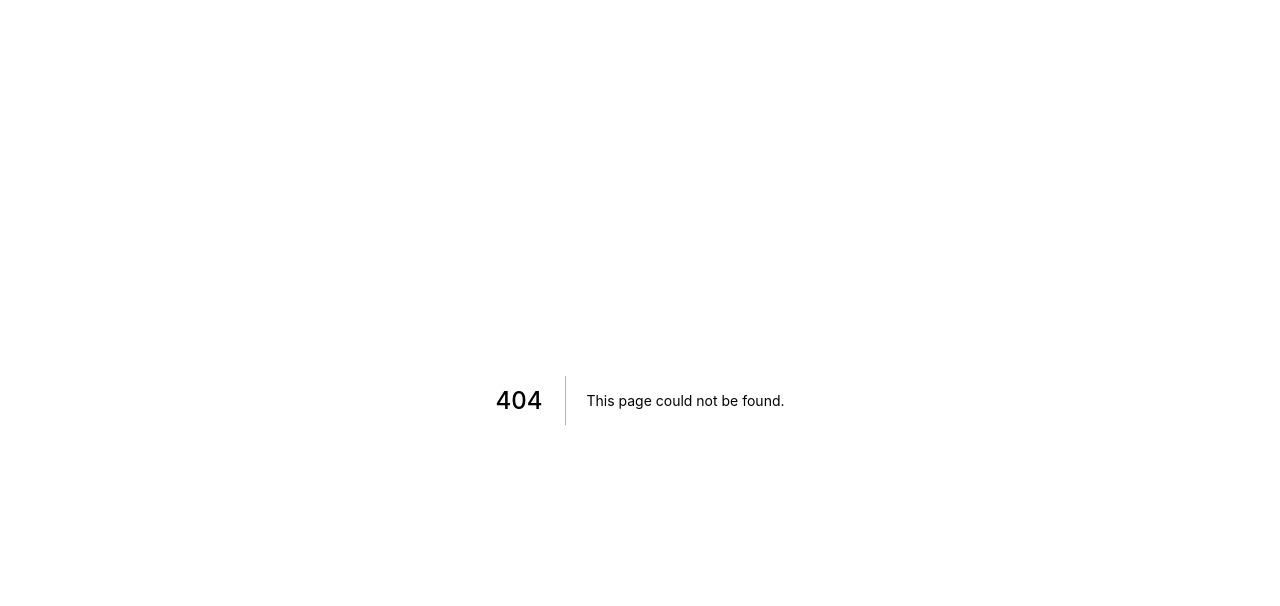
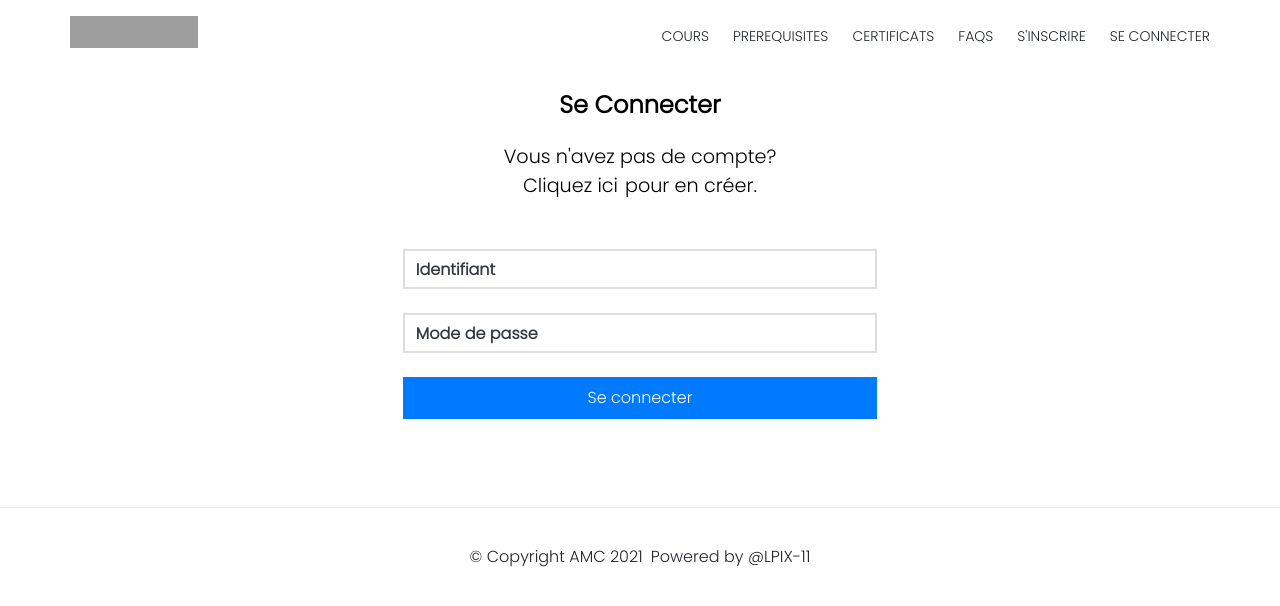
Before and after one commit to LPIX-11/amc, a Next.js app: page /user/login in a window 1280 px wide. Before the commit this address had no page. Shown: the top 606 px of the page. Built offline with nearby package versions, Linux system fonts and the light colour scheme; grey boxes are pictures that could not be loaded.

Commit message:
:seedling: Login Skeleton Implemented

```diff
--- /dev/null
+++ b/components/auth/LoginForm/LoginForm.js
@@ -0,0 +1,30 @@
+import { Form, FormGroup } from 'react-bootstrap';
+import { Flex } from '../../ui/Display/Flex';
+
+import Input from '../../common/input/Input';
+
+const LoginForm = () => {
+  return (
+    <Flex content={'center'} class={'w-100'}>
+      <Form className={'px-3 px-lg-5 w-95 w-lg-50'}>
+        <FormGroup className={'pb-2'}>
+          <Input label={'Identifiant'} />
+        </FormGroup>
+
+        <FormGroup className={'pb-2'}>
+          <Input label={'Mode de passe'} type={'password'} />
+        </FormGroup>
+
+        <FormGroup>
+          <input
+            className={'btn btn-primary w-100 py-2 rounded-0 shadow-on-hover'}
+            type={'submit'}
+            value={'Se connecter'}
+          />
+        </FormGroup>
+      </Form>
+    </Flex>
+  );
+};
+
+export default LoginForm;
--- /dev/null
+++ b/components/common/input/Input.js
@@ -0,0 +1,104 @@
+import { useEffect } from 'react';
+import { FormGroup } from 'react-bootstrap';
+import styles from './Input.module.scss';
+
+const Input = ({
+  autoComplete,
+  label,
+  name,
+  type,
+  required,
+  config,
+  register,
+  disabled,
+  value = '',
+  defaultValue,
+  style,
+  keyUp,
+  id,
+  onChange,
+  onBlur,
+  onFocus,
+}) => {
+  const _makeItFloat = (element) => {
+    element.classList.add(styles.focused);
+    element.tagName.toLowerCase() == styles.textarea
+      ? (() => {
+          element.previousElementSibling.classList.add(styles.floated);
+          element.previousElementSibling.classList.add(styles.textarea);
+        })()
+      : element.previousElementSibling.classList.add(styles.floated);
+  };
+
+  useEffect(() => {
+    document
+      .querySelectorAll(`.${styles['form-input']} .${styles.input}`)
+      .forEach((element) => {
+        if (element.value || element.disabled) {
+          _makeItFloat(element);
+        }
+
+        // Add float when input is focused
+        element.onfocus = (e) => {
+          e.preventDefault();
+          _makeItFloat(e.target);
+        };
+
+        // Remove float when input is unfocused
+        element.onblur = (e) => {
+          e.preventDefault();
+          if (e.target.value === '') {
+            e.target.previousElementSibling.classList.remove(styles.floated);
+            e.target.previousElementSibling.classList.remove(styles.textarea);
+            e.target.classList.remove(styles.focused);
+          }
+        };
+
+        element.value != '' && element.focus();
+
+        if (element.disabled && element.value != '') {
+          element.classList.add(styles.focused);
+          element.previousElementSibling.classList.add(styles.floated);
+        }
+      });
+
+    // Triggering focus on input when label is clicked
+    document
+      .querySelectorAll(`.${styles['form-input']} label`)
+      .forEach((element) => {
+        element.onclick = (e) =>
+          !e.target.parentElement.classList.contains(styles.floated) &&
+          e.target.parentElement.nextElementSibling.focus();
+      });
+
+    return () => {};
+  }, []);
+
+  return (
+    <FormGroup className={`pb-0 mb-0 ${styles['form-input']}`}>
+      <label className={`${styles.label} text-dark`}>
+        <div>{label}</div> {required ? <i> *</i> : null}
+      </label>
+      <input
+        ref={register && register(config)}
+        name={name}
+        // className={`form-control mb-1 ${styles.formControl}`}
+        className={`w-100 ${styles.input}`}
+        type={type}
+        {...(id ? { id: id } : null)}
+        {...(onBlur ? { onBlur: onBlur } : null)}
+        {...(onFocus ? { onFocus: onFocus } : null)}
+        {...(onChange ? { onChange: onChange } : null)}
+        {...(keyUp ? { onKeyUp: keyUp } : null)}
+        {...(autoComplete ? { autoComplete: autoComplete } : null)}
+        {...(value ? { value: value } : null)}
+        {...(defaultValue ? { defaultValue: defaultValue } : null)}
+        {...(style ? { style: style } : null)}
+        // placeholder={placeholder}
+        disabled={disabled}
+      />
+    </FormGroup>
+  );
+};
+
+export default Input;
--- /dev/null
+++ b/components/common/input/Input.module.scss
@@ -0,0 +1,96 @@
+.formSelect {
+  appearance: none;
+  &:focus {
+    outline: none;
+    box-shadow: none;
+    border-color: inherit;
+  }
+}
+
+.form-input {
+  position: relative;
+  width: 100%;
+
+  span {
+    font-size: 14px;
+    color: #cd3c14;
+    display: block;
+    margin-top: 0.625rem;
+  }
+
+  i {
+    position: absolute;
+    top: 1%;
+    right: -0.2rem;
+    left: auto;
+    color: #cd3c14;
+  }
+
+  .label {
+    position: absolute;
+    left: 0.8rem;
+    top: 23%;
+    font-weight: normal;
+    color: #999;
+    transition: 0.4s;
+    font-weight: bold;
+  }
+
+  .input,
+  .textarea,
+  select {
+    -webkit-appearance: none;
+    -moz-appearance: none;
+    appearance: none;
+    border: 2px solid #ddd;
+    // border-radius: 4px;
+    padding: 0.8rem;
+    height: 40px;
+    background-color: transparent;
+    &:focus {
+      outline: none;
+      border-color: #52adf2;
+    }
+    &.focused {
+      border-color: #52adf2;
+    }
+    input:invalid {
+      box-shadow: none;
+    }
+  }
+
+  .label {
+    &.floated {
+      background-color: #fff;
+      padding: 0 0.3rem;
+      font-size: 14px;
+      top: -18%;
+      color: #52adf2;
+      width: auto;
+    }
+    &.textarea {
+      top: -8% !important;
+    }
+    &.error {
+      color: #cd3c14;
+    }
+    &.floated.error {
+      top: -11%;
+    }
+    &.floated.error {
+      top: -11%;
+    }
+    .error:not(.floated) {
+      top: 20%;
+    }
+  }
+
+  .input.error,
+  select.error {
+    border-color: #cd3c14;
+  }
+  > .input {
+    width: 100%;
+    transition: 0.4s;
+  }
+}
--- a/components/ui/skeleton/Header/Header.js
+++ b/components/ui/skeleton/Header/Header.js
@@ -1,35 +1,37 @@
 import { Container } from 'react-bootstrap';
 import Image from 'next/image';
 
-import { css } from '@emotion/react'
+import { css } from '@emotion/react';
+
+import router from 'next/router';
 
 export default function Header() {
   let headerContent = [
     {
       label: 'Cours',
-      anchor: 'courses'
+      anchor: 'courses',
     },
     {
       label: 'Prerequisites',
-      anchor: 'prerequisite'
+      anchor: 'prerequisite',
     },
     {
       label: 'Certificats',
-      anchor: 'certificates'
+      anchor: 'certificates',
     },
     {
       label: 'FAQS',
-      anchor: 'faq'
+      anchor: 'faq',
     },
     {
-      label: 'S\'inscrire',
+      label: "S'inscrire",
       anchor: 'signup',
-      action: () => { }
+      action: () => router.push('/user/register'),
     },
     {
       label: 'Se Connecter',
       anchor: 'signin',
-      action: () => { }
+      action: () => router.push('/user/login'),
     },
   ];
 
@@ -37,22 +39,41 @@ export default function Header() {
     <div className={'d-none d-lg-flex'}>
       <Container className={'bg-transparent px-0 py-3'}>
         <div className={'d-flex align-items-center justify-content-between'}>
-          <>
+          <div onClick={() => router.push('/')}>
             <Image
-              src={'https://s3.amazonaws.com/thinkific-import/116598/cYiInJ14QTexS1zdpeTV_logo5.png'}
+              src={
+                'https://s3.amazonaws.com/thinkific-import/116598/cYiInJ14QTexS1zdpeTV_logo5.png'
+              }
               alt={'AMC'}
               title={'AMC'}
               height={32}
               width={128}
-              className='img-responsive' />
-          </>
+              className={'img-responsive'}
+            />
+          </div>
           <div className={'d-flex justify-content-between'}>
-            {headerContent.map((value, index) => <div className={index != headerContent.length - 1 ? 'mr-4' : ''} key={`header-content-${index}`}>
-              <span css={css`font-size: 14px;`}>{value.label.toUpperCase()}</span>
-            </div>)}
+            {headerContent.map((option, index) => (
+              <div
+                className={`cursor-pointer ${
+                  index != headerContent.length - 1 ? 'mr-4' : ''
+                }`}
+                key={`header-content-${index}`}
+                {...(option.action && {
+                  onClick: () => option.action(),
+                })}
+              >
+                <span
+                  css={css`
+                    font-size: 14px;
+                  `}
+                >
+                  {option.label.toUpperCase()}
+                </span>
+              </div>
+            ))}
           </div>
         </div>
       </Container>
     </div>
-  )
+  );
 }
--- a/package.json
+++ b/package.json
@@ -17,6 +17,7 @@
     "next": "10.0.6",
     "next-compose-plugins": "^2.2.1",
     "next-seo": "^4.19.0",
+    "node-sass": "^5.0.0",
     "react": "17.0.1",
     "react-bootstrap": "^1.4.3",
     "react-dom": "17.0.1",
--- a/pages/index.js
+++ b/pages/index.js
@@ -57,6 +57,7 @@ export default function Home({ courses }) {
         </Container>
 
         <Flex class={'mx-xl-5 px-xl-5'}>
+          <Container fluid className={'bg-transparent px-0 py-3'}>
             <Row className={'w-100 px-0 px-lg-5 mx-0'}>
               {courses.length &&
                 courses.map((course) => (
@@ -81,8 +82,9 @@ export default function Home({ courses }) {
                   </Col>
                 ))}
             </Row>
+          </Container>
         </Flex>
-
+        <Container fluid className={'bg-transparent px-0 py-3'}>
           <CourseBundle
             title={'14 Course Bundle Pack'}
             subtitle={'Save 99.5% when you buy in bulk.'}
@@ -92,6 +94,7 @@ export default function Home({ courses }) {
             price={30000}
             image={'https://pirple.s3.amazonaws.com/stripe/stripe-js.png'}
           />
+        </Container>
 
         <CustomModal
           borderless
--- /dev/null
+++ b/pages/user/login.js
@@ -0,0 +1,34 @@
+import Layout from '../../components/ui/skeleton/Layout';
+import LoginForm from '../../components/auth/LoginForm/LoginForm';
+import { Container } from 'react-bootstrap';
+import { Text } from '../../components/common/Text/Text';
+import { Flex } from '../../components/ui/Display/Flex';
+
+export default function Login() {
+  return (
+    <Layout>
+      <Container className={'bg-transparent px-0 py-3'}>
+        <Flex column class={'mb-5'}>
+          <Text
+            bold
+            display={'flex'}
+            text={'Se Connecter'}
+            size={'1.5rem'}
+            paddingBottom={20}
+          />
+          <Text
+            display={'flex'}
+            text={"Vous n'avez pas de compte?"}
+            size={'1.2rem'}
+          />
+
+          <Flex content={'center'} class={'w-100'}>
+            <Text text={'Cliquez ici'} size={'1.2rem'} paddingRight={7} />
+            <Text text={'pour en créer.'} size={'1.2rem'} />
+          </Flex>
+        </Flex>
+        <LoginForm />
+      </Container>
+    </Layout>
+  );
+}
--- /dev/null
+++ b/pages/user/register.js
@@ -0,0 +1,5 @@
+import Layout from '../../components/ui/skeleton/Layout';
+
+export default function Register() {
+  return <Layout>Registration</Layout>;
+}
--- a/styles/globals.css
+++ b/styles/globals.css
@@ -58,6 +58,10 @@ a {
 
 .border-3 {
   border-width: 3px !important;
+}
+
+.cursor-pointer {
+  cursor: pointer;
 }
 
 /* // Width sizing */
```
Also changed, not shown: components/auth/RegistrationForm/RegistrationForm.js (added), 1 other file (tests, documents, lock files or other folders). Lines whose indentation alone changed are shown as unchanged.
